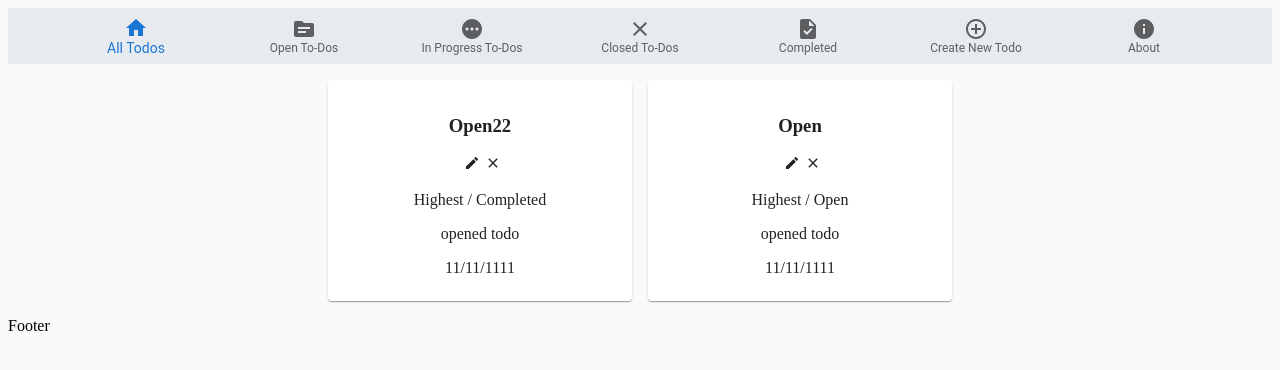
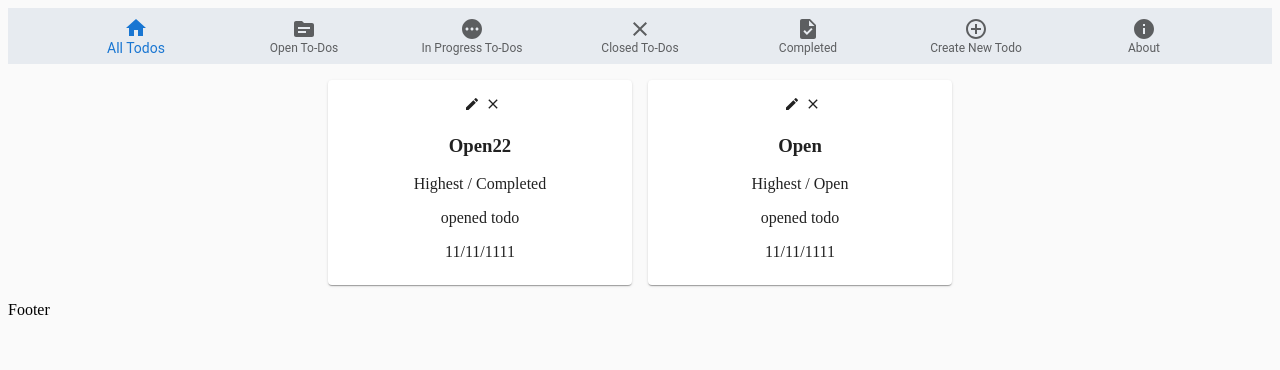
Before and after one commit to mustafacagri/react-todos, a React (Create React App) app: page / in a window 1280 px wide. Shown: the top 370 px of the page. Built offline with nearby package versions, Linux system fonts and the light colour scheme; data requests are answered from the project's data file.

Commit message:
feat: move the edit & remove button to top

```diff
--- a/src/components/Todo.js
+++ b/src/components/Todo.js
@@ -36,13 +36,13 @@ function Todo({ todo }) {
     <>
       <Card>
         <CardContent>
-          <h3 style={styles.h3}>{todo?.title}</h3>
           <span onClick={() => editTodo()}>
             <Edit style={styles.smallIcon} />
           </span>
           <span>
             <Close style={styles.smallIcon} />
           </span>
+          <h3 style={styles.h3}>{todo?.title}</h3>
           <p>{subheader}</p>
           <p>{todo?.description}</p>
           <span>{deadline}</span>
```
